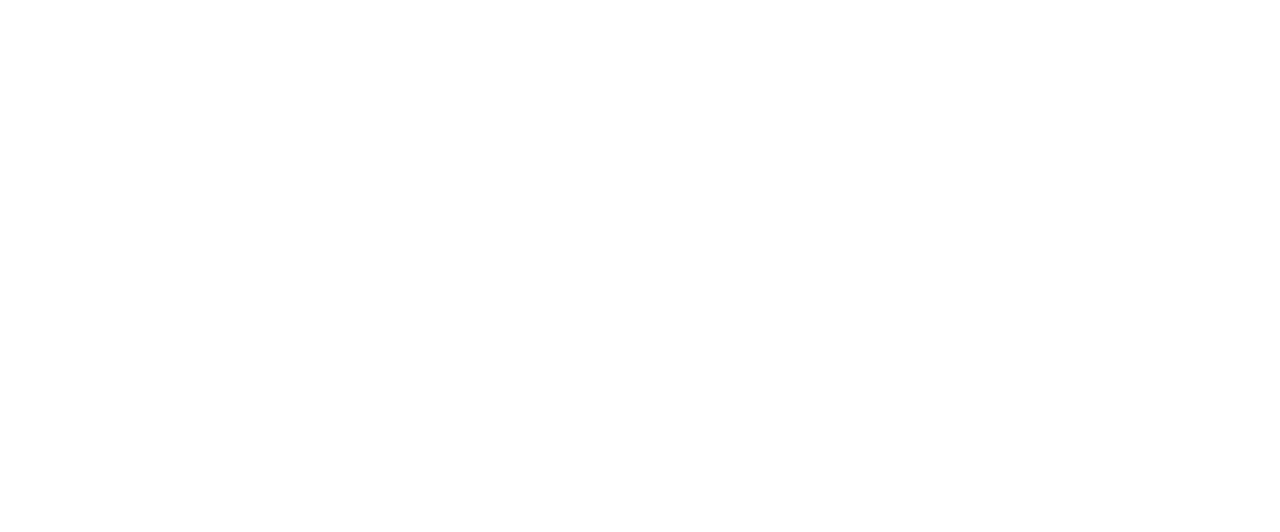
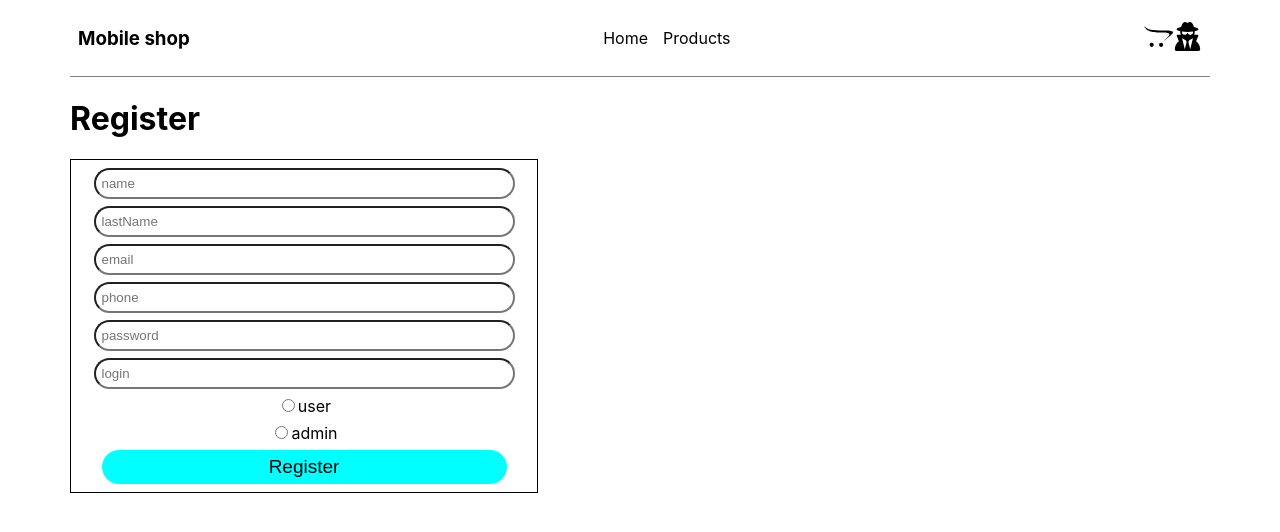
Before and after one commit to NarekHakobyanJS/16-40, a React (Create React App) app: page /register in a window 1280 px wide. Before the commit this address had no page. Shown: the top 532 px of the page. Built offline with nearby package versions, Linux system fonts and the light colour scheme.

Commit message:
finsih het galu napatakov

```diff
--- a/src/App.css
+++ b/src/App.css
@@ -6,3 +6,8 @@
   padding: 0 20px;
   /* background-color: black; */
 }
+
+
+.a{
+  background-color: red;
+}
--- a/src/App.js
+++ b/src/App.js
@@ -1,36 +1,63 @@
+import { useState } from 'react';
+import { Routes, Route } from 'react-router-dom';
 
-import './App.css';
-import { Routes, Route } from 'react-router-dom';
 import Home from './pages/Home/Home';
 import Products from './pages/Products/Products';
 import Loyout from './components/Loyout/Loyout';
 import ProductPage from './pages/ProductPage/ProductPage';
 import Carts from './pages/Carts/Carts';
-import { useState } from 'react';
 import Profile from './pages/Profile/Profile';
 import Login from './pages/Login/Login';
+import Register from './pages/Regiser/Register';
 
-function App({products, users}) {
-  const [cart, setCart] = useState([])
-
-  let allPrice = cart.reduce((accum, elem) => accum + elem.initprice, 0)
+import './App.css';
 
 
+function App({ products }) {
+  const [cart, setCart] = useState([])
+  const [users, setUsers] = useState([
+    {
+      id: Date.now(),
+      name: "Ashot",
+      login : 'admin',
+      lastName: 'Xazaryan',
+      email: "cgitem@mail.ru",
+      phone: '432525234',
+      role: "admin",
+      password : '1234'
+    }
+  ])
+  const [user, setUser] = useState(null)
+
+
+
+  const authUser = (user) => {
+    setUser(user)
+  }
+
+  const addUsers = (values) => {
+
+
+    setUsers((prev) => {
+      return [...prev, {...values, id : Date.now()}]
+    })
+  }
+  let allPrice = cart.reduce((accum, elem) => accum + elem.initprice, 0)
 
   const addToCard = (element) => {
     let isArray = false;
 
     cart.forEach((el) => {
-      if(el.id === element.id) {
+      if (el.id === element.id) {
         isArray = true
         setCart(cart.map((elem) => {
-          if(elem.id === element.id) {
+          if (elem.id === element.id) {
             return {
               ...elem,
-              count : ++elem.count,
-              initprice : elem.price * elem.count
+              count: ++elem.count,
+              initprice: elem.price * elem.count
             }
-          }else {
+          } else {
             return elem
           }
         }))
@@ -38,7 +65,7 @@
     })
 
 
-    if(!isArray) {
+    if (!isArray) {
       setCart((prev) => {
         return [...prev, element]
       })
@@ -47,13 +74,13 @@
 
   const btnsClicks = (count, id) => {
     setCart(cart.map((el) => {
-      if(el.id === id) {
+      if (el.id === id) {
         return {
           ...el,
-          count : count,
-          initprice : el.price * count
+          count: count,
+          initprice: el.price * count
         }
-      }else {
+      } else {
         return el
       }
     }))
@@ -66,13 +93,14 @@
   return (
     <div className="App">
       <Routes>
-        <Route path='/' element={<Loyout cart={cart}/> }>
+        <Route path='/' element={<Loyout cart={cart} users={users} user={user}/>}>
           <Route index element={<Home />} />
-          <Route path='/products' element={<Products products={products}  addToCard={addToCard} />} />
-          <Route path='/products/:id' element={<ProductPage products={products}/>}/>
-          <Route path='/carts' element={<Carts allPrice={allPrice} btnsClicks={btnsClicks}  cart={cart} removeCartItem={removeCartItem}/> }/>
-          <Route path='/profile' element={<Profile />}/>
-          <Route path='/login' element={<Login users={users}/> }/>
+          <Route path='/products' element={<Products products={products} addToCard={addToCard} />} />
+          <Route path='/products/:id' element={<ProductPage products={products} />} />
+          <Route path='/carts' element={<Carts allPrice={allPrice} btnsClicks={btnsClicks} cart={cart} removeCartItem={removeCartItem} />} />
+          <Route path='/profile' element={<Profile authUser={authUser}/>} />
+          <Route path='/login' element={<Login users={users} />} />
+          <Route path='/register' element={<Register addUsers={addUsers}/>} />
         </Route>
       </Routes>
     </div>
--- a/src/components/Cart/Cart.jsx
+++ b/src/components/Cart/Cart.jsx
@@ -2,18 +2,19 @@
 import './Cart.css';
 
 const Cart = ({ cart, btnsClicks, removeCartItem }) => {
-    const [cartCount, setCartCount] = useState(cart.count);
+    let [cartCount, setCartCount] = useState(cart.count);
 
 
     const minus = () => {
         if (cartCount > 1) {
-            setCartCount(cartCount - 1)
+            setCartCount(--cartCount)
+            btnsClicks(cartCount, cart.id)
         }
-        btnsClicks(cartCount, cart.id)
+
     }
 
     const plus = () => {
-        setCartCount(cartCount + 1)
+        setCartCount(++cartCount)
         btnsClicks(cartCount, cart.id)
     }
 
--- a/src/components/Header/Header.jsx
+++ b/src/components/Header/Header.jsx
@@ -1,11 +1,20 @@
 import React, { useState } from 'react'
 import'./Header.css'
-import { NavLink } from 'react-router-dom'
+import { NavLink, useNavigate } from 'react-router-dom'
 import { FaOpencart } from "react-icons/fa6";
 import { FaUserSecret } from "react-icons/fa6";
 
-const Header = ({cart}) => {
-  const user = "Ashot"
+const Header = ({cart, users, user}) => {
+
+  console.log(user);
+  const navigate = useNavigate()
+
+  // if(user) {
+  //  return navigate('/profile')
+  // }else {
+  //   return navigate('/login')
+  // }
+
 
   return (
     <header>
@@ -21,7 +30,7 @@
             <NavLink to='/carts'>
               <FaOpencart />
             </NavLink>
-            <NavLink to={user === "Asot" ? '/profile' : '/login'}>
+            <NavLink to={user ? '/profile' : '/login'}>
               <FaUserSecret />
             </NavLink>
           </div>
--- a/src/components/Loyout/Loyout.jsx
+++ b/src/components/Loyout/Loyout.jsx
@@ -2,10 +2,10 @@
 import { Outlet } from 'react-router-dom'
 import Header from '../Header/Header';
 
-const Loyout = ({cart}) => {
+const Loyout = ({cart, users, user}) => {
   return (
     <div>
-        <Header cart={cart}/>
+        <Header cart={cart} users={users} user={user}/>
         <Outlet />
     </div>
   )
--- a/src/pages/Login/Login.jsx
+++ b/src/pages/Login/Login.jsx
@@ -1,23 +1,25 @@
 import React from 'react'
 import { ErrorMessage, Field, Form, Formik } from 'formik'
 import * as Yup from "yup";
-import { useNavigate } from 'react-router-dom';
+import { NavLink, useNavigate } from 'react-router-dom';
 
-const Login = ({users}) => {
+const Login = ({ users }) => {
 
     const navigate = useNavigate();
 
     const validateLogin = Yup.object().shape({
-        login : Yup.string().required('field is Requried '),
-        password : Yup.string().required('field is Requried '),
+        login: Yup.string().required('field is Requried '),
+        password: Yup.string().required('field is Requried '),
     })
 
     const authorization = (value) => {
 
         let user = users.find((elem) => elem.login === value.login && elem.password === value.password)
 
-        if(user) {
-           return navigate('/profile', {state : user})
+        if (user) {
+            return navigate('/profile', { state: user })
+        } else {
+            return navigate('/register')
         }
 
     }
@@ -26,8 +28,8 @@
 
             <Formik
                 initialValues={{
-                login : '',
-                password : ''
+                    login: '',
+                    password: ''
                 }}
                 onSubmit={(values) => authorization(values)}
                 validationSchema={validateLogin}
@@ -36,15 +38,16 @@
                     () => (
                         <Form>
                             <h2>login page</h2>
-                        <Field name='login' placeholder='login'/>
-                        <ErrorMessage name='login' component='h5'/>
-                        <Field name='password'  placeholder='password'/>
-                        <ErrorMessage name='password' component='h5'/>
+                            <Field name='login' placeholder='login' />
+                            <ErrorMessage name='login' component='h5' />
+                            <Field name='password' placeholder='password' />
+                            <ErrorMessage name='password' component='h5' />
                             <button type='submit'>login</button>
                         </Form>
                     )
                 }
             </Formik>
+            <NavLink to='/register'>register</NavLink>
         </div>
     )
 }
--- a/src/pages/Profile/Profile.jsx
+++ b/src/pages/Profile/Profile.jsx
@@ -1,12 +1,17 @@
-import React from 'react'
+import React, { useEffect } from 'react'
 import { useLocation } from 'react-router-dom'
 
-const Profile = () => {
+const Profile = ({authUser}) => {
     const {state} = useLocation();
+
+    //// hle shuta xosale
+    useEffect(() => {
+      authUser(state)
+    }, [])
 
   return (
     <div>
-        <h1>Profile : {state.name}</h1>
+        <h1>Profile : {state?.name}</h1>
     </div>
   )
 }
--- /dev/null
+++ b/src/pages/Regiser/Register.jsx
@@ -0,0 +1,75 @@
+import React from 'react'
+import './Register.css'
+import { ErrorMessage, Field, Form, Formik } from 'formik'
+import * as Yup from 'yup'
+import { useNavigate } from 'react-router-dom'
+
+const Register = ({addUsers}) => {
+    const navigate = useNavigate();
+
+    const goToProfile = (values) => {
+        addUsers(values);
+        navigate('/profile', {state : values})
+
+    }
+    const validate = Yup.object().shape({
+        name: Yup.string().matches(/[A-Z]{1}[a-z]/, 'name no assign form validate').required('filed is requried'),
+        lastName: Yup.string().matches(/[A-Z]{1}[a-z]/, 'lastName no assign form validate').required('filed is requried'),
+        phone: Yup.string().matches(/[+][0-9]+-\d+-\d+-\d+-\d/g, 'hamare sxale').required('filed is requried'),
+        email: Yup.string().email('invalid email').required('filed is requried'),
+        role: Yup.string().required('filed is requried'),
+        password : Yup.string().required('filed is requried'),
+        login : Yup.string().required('filed is requried')
+    })
+
+    return (
+        <div>
+            <h1>Register</h1>
+            <Formik
+                initialValues={{
+                    name: '',
+                    lastName: '',
+                    email: '',
+                    phone: '',
+                    login: '',
+                    role: '',
+                    password: '',
+
+                }}
+                onSubmit={(values) => goToProfile(values)}
+                validationSchema={validate}
+            >
+                {
+                    () => (
+                        <Form>
+                            <Field name='name' placeholder="name" />
+                            <ErrorMessage name="name" component='h5'/>
+                            <Field name='lastName' placeholder='lastName' />
+                            <ErrorMessage name="lastName" component='h5'/>
+                            <Field name='email' placeholder='email' />
+                            <ErrorMessage name="email" component='h5'/>
+                            <Field name='phone' placeholder='phone' />
+                            <ErrorMessage name="phone" component='h5'/>
+                            <Field name='password' placeholder='password' />
+                            <ErrorMessage name="password" component='h5'/>
+                            <Field name='login' placeholder='login' />
+                            <ErrorMessage name="login" component='h5'/>
+                            <label>
+                            <ErrorMessage name="role" component='h5'/>
+                                <Field type="radio" name="role" value="user" />
+                                    user
+                            </label>
+                            <label>
+                                <Field type="radio" name="role" value="admin" />
+                                    admin
+                            </label>
+                            <button type='submit'>Register</button>
+                        </Form>
+                    )
+                }
+            </Formik>
+        </div>
+    )
+}
+
+export default Register
```
Also changed, not shown: src/pages/Products/Products.jsx (+46 -2 lines), src/pages/Products/Products.module.css (line endings or trailing spaces), src/pages/Regiser/Register.css (added). Lines whose indentation alone changed are shown as unchanged.
